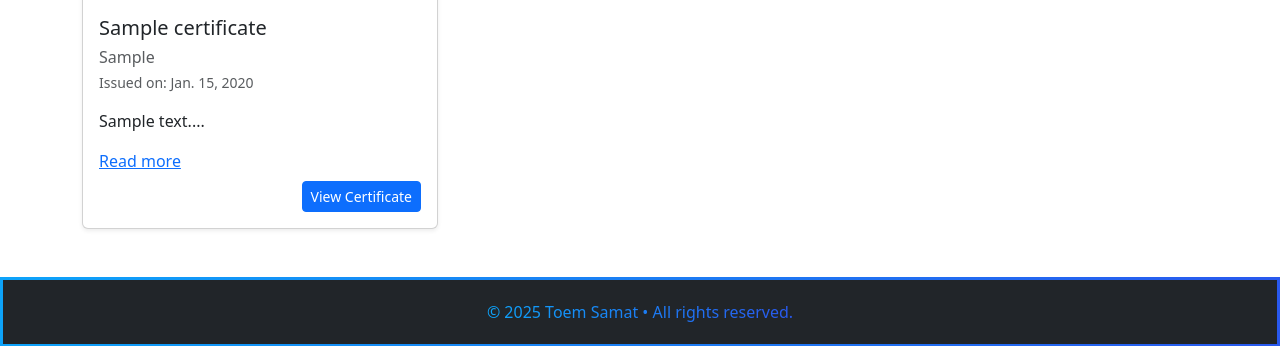
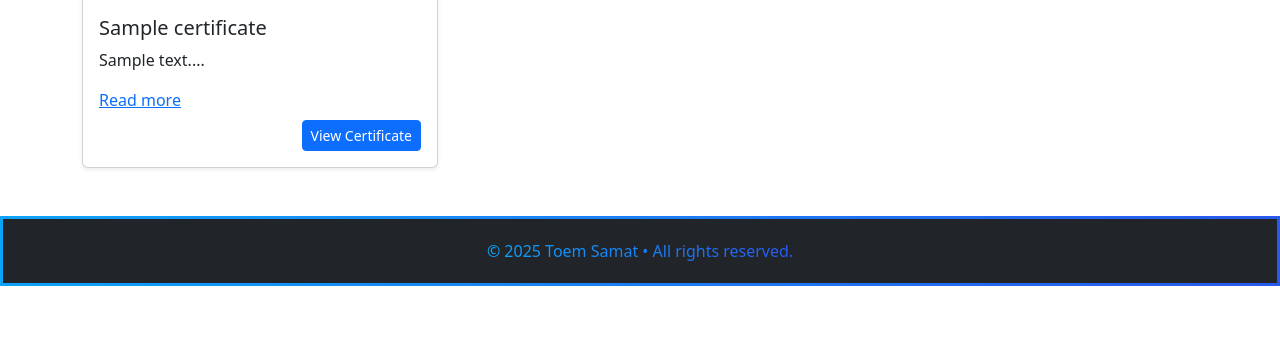
Before and after one commit to toemsamat/My-Portfolio, a Django app: page /certificates/ in a window 1280 px wide. Shown: the part 177-523 px from the top of the page. Run offline with Django 5.2, Linux system fonts and the light colour scheme; tables that the repository leaves empty hold one stand-in row (values such as "Sample post").

Commit message:
Update certificate model and template

```diff
--- a/portfolio/models.py
+++ b/portfolio/models.py
@@ -69,8 +69,8 @@ class Project(models.Model):
 
 class Certificate(models.Model):
     title = models.CharField(max_length=200)
-    issuer = models.CharField(max_length=200)
-    issue_date = models.DateField()
+    # issuer = models.CharField(max_length=200)
+    # issue_date = models.DateField()
     description = models.TextField(blank=True)
     image = CloudinaryField('image', folder='certificates/', blank=True, null=True)
 
--- a/portfolio/templates/portfolio/certificate.html
+++ b/portfolio/templates/portfolio/certificate.html
@@ -18,8 +18,8 @@
 
                 <div class="card-body">
                     <h5 class="card-title">{{ cert.title }}</h5>
-                    <h6 class="text-muted mb-1">{{ cert.issuer }}</h6>
-                    <p class="text-muted small">Issued on: {{ cert.issue_date }}</p>
+                    {% comment %} <h6 class="text-muted mb-1">{{ cert.issuer }}</h6>
+                    <p class="text-muted small">Issued on: {{ cert.issue_date }}</p> {% endcomment %}
                     <!-- Description with toggle -->
                     <p class="card-text" id="desc-{{ cert.id }}">
                         {{ cert.description|truncatewords:20 }}...
```
